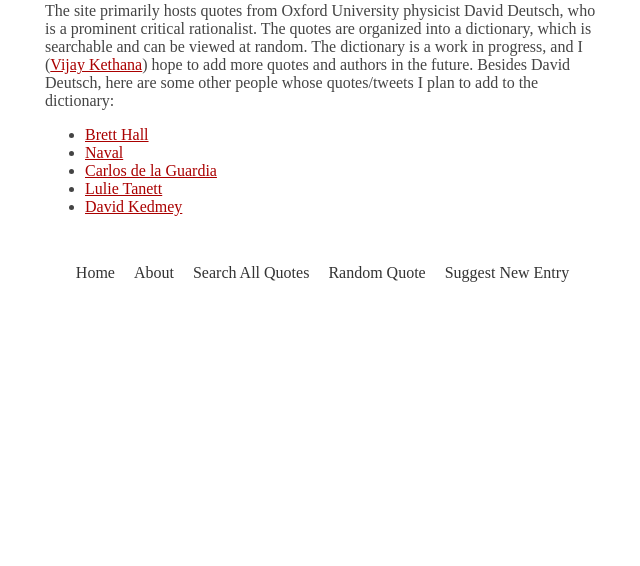
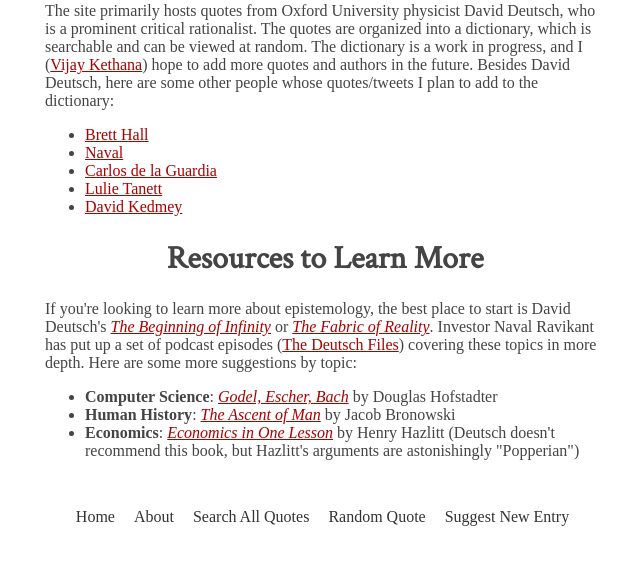
Before and after one commit to vkethana/critrat-flask, a Flask app: page /about in a window 1280 px wide. Shown: the part 312-878 px from the top of the page, without its empty margins (315-955 px from the left). Before the commit the page ends 594 px from the top, so only its background shows below. Run offline with Flask 3, Linux system fonts and the light colour scheme; parts of the project's set-up code (start-up, migrations or seed data) failed here and were passed over.

Commit message:
changed about

```diff
--- a/templates/about.html
+++ b/templates/about.html
@@ -13,9 +13,18 @@ Critical rationalism is a cool philosophy invented by cool people. It started in
 The site primarily hosts quotes from Oxford University physicist David Deutsch, who is a prominent critical rationalist. The quotes are organized into a dictionary, which is searchable and can be viewed at random. The dictionary is a work in progress, and I (<a href="https://www.vkethana.com">Vijay Kethana</a>) hope to add more quotes and authors in the future. Besides David Deutsch, here are some other people whose quotes/tweets I plan to add to the dictionary:
 <ul>
   <li><a href="https://twitter.com/ToKTeacher">Brett Hall</a></li>
-  <li><a href="nav.al">Naval</a></li>
-  <li><a href="x.com/dela3499">Carlos de la Guardia</a></li>
-  <li><a href="x.com/reasonisfun">Lulie Tanett</a></li>
-  <li><a href="x.com/DKedmey">David Kedmey</a></li>
+  <li><a href="https://nav.al">Naval</a></li>
+  <li><a href="https://twitter.com/dela3499">Carlos de la Guardia</a></li>
+  <li><a href="https://twitter.com/reasonisfun">Lulie Tanett</a></li>
+  <li><a href="https://twitter.com/DKedmey">David Kedmey</a></li>
 </ul>
+<h1>Resources to Learn More</h1>
+If you're looking to learn more about epistemology, the best place to start is David Deutsch's <a href="https://amzn.to/3vkQ6ln"><i>The Beginning of Infinity</i></a> or <a href="https://amzn.to/3PxYk0r"><i>The Fabric of Reality</i></a>. Investor Naval Ravikant has put up a set of podcast episodes (<a href="https://nav.al/deutsch-files-i">The Deutsch Files</a>) covering these topics in more depth.
+Here are some more suggestions by topic:
+<ul>
+  <li><b>Computer Science</b>: <a href="https://amzn.to/4aagFc3"><i>Godel, Escher, Bach</i></a> by Douglas Hofstadter</li>
+  <li><b>Human History</b>: <a href="https://amzn.to/4cqIX3A"><i>The Ascent of Man</i></a> by Jacob Bronowski</li>
+  <li><b>Economics</b>: <a href="https://amzn.to/3x5KWKD"><i>Economics in One Lesson</i></a> by Henry Hazlitt (Deutsch doesn't recommend this book, but Hazlitt's arguments are astonishingly "Popperian")</li>
+</ul>
+
 {% endblock %}
```
